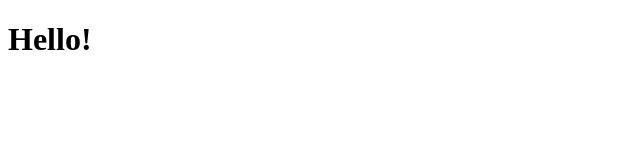
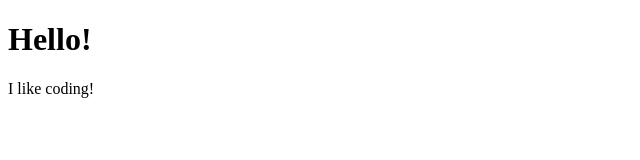
Before and after one commit to pypi-roblox-py/web, a plain HTML site: page index.html in a window 1280 px wide. Shown: the whole page, without its empty margins (0-640 px from the left). Drawn offline with Linux system fonts and the light colour scheme.

Commit message:
Update index.html

```diff
--- a/index.html
+++ b/index.html
@@ -3,3 +3,7 @@
 <h1>
   Hello!
 </h1>
+
+<p1>
+  I like coding!
+</p1>
```
